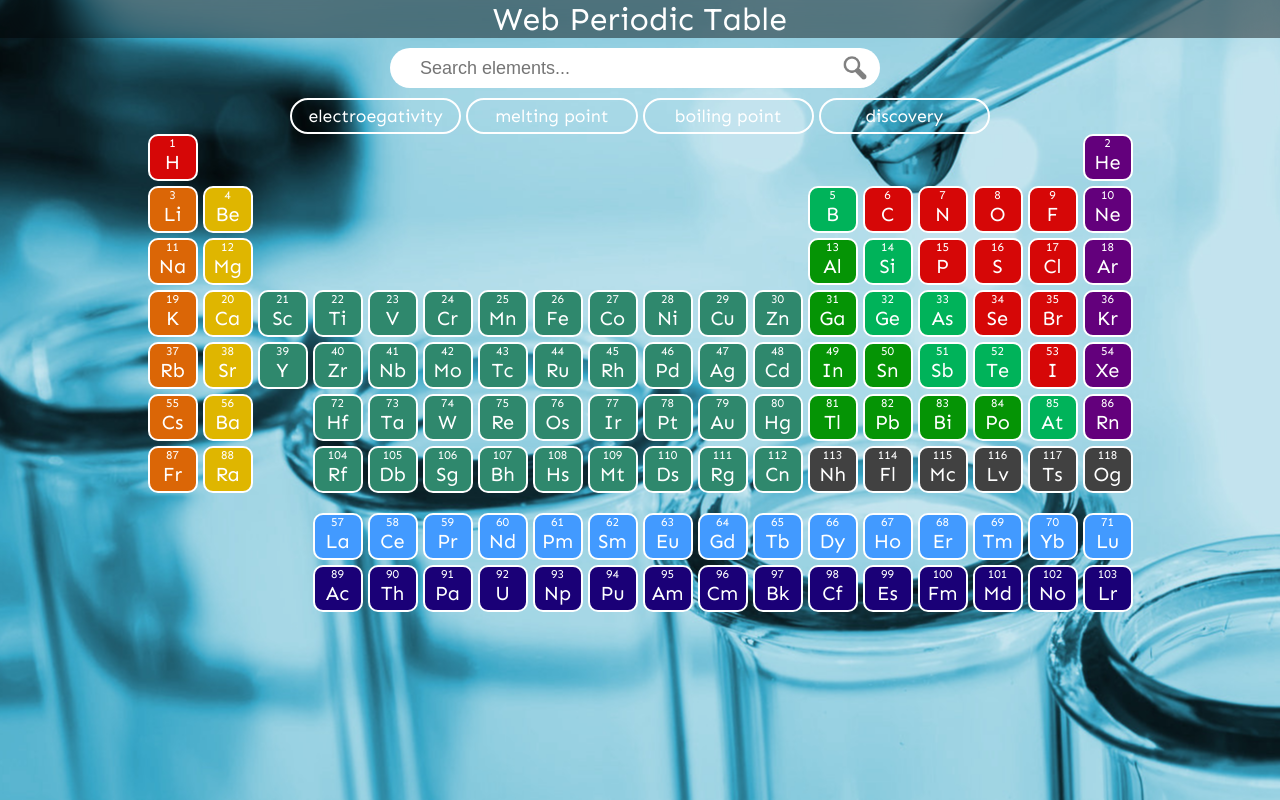
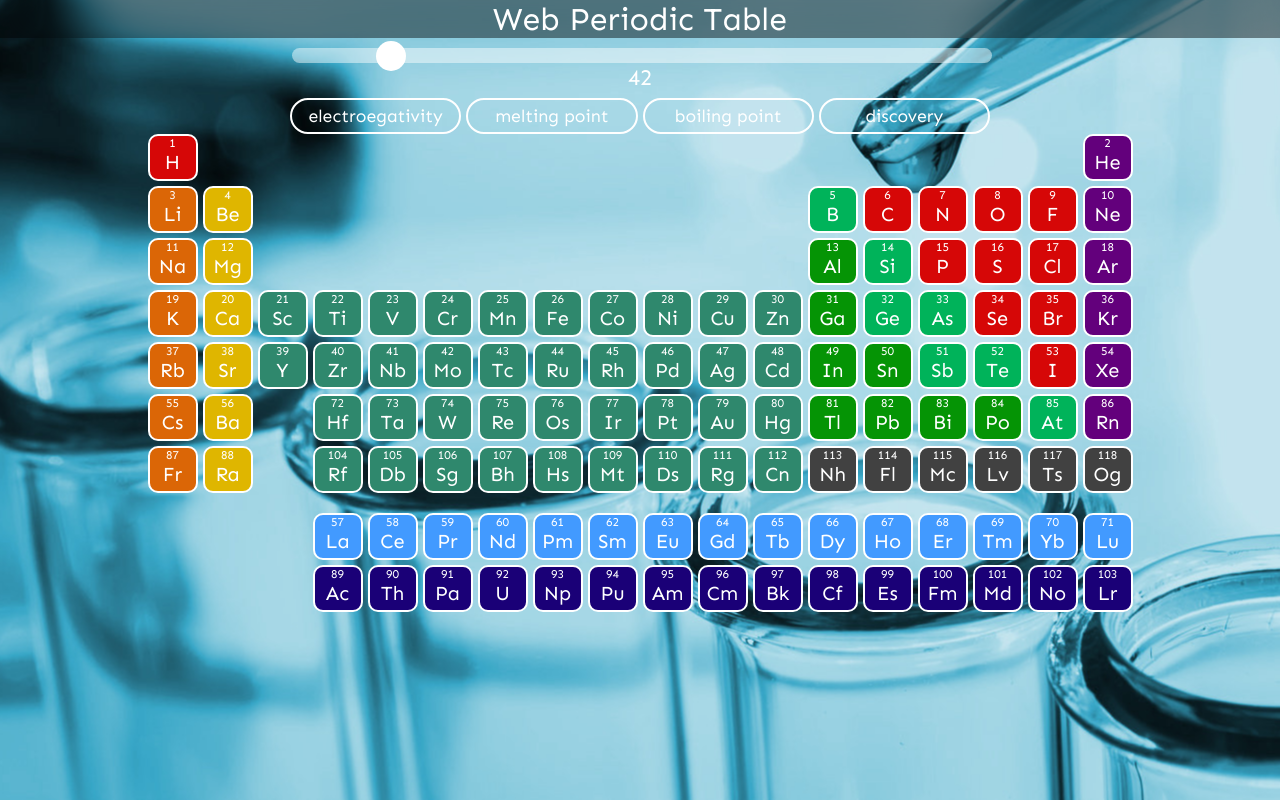
Before and after one commit to AntonHuggard/elementary-2, a React (Create React App) app: page / in a window 1280 px wide. Both pictures are taken after a click on the button "electroegativity". Built offline with nearby package versions, Linux system fonts and the light colour scheme.

Commit message:
toggleable bw en slider and search

```diff
--- a/src/App.js
+++ b/src/App.js
@@ -2490,6 +2490,7 @@ class App extends Component {
   }
   ],
     lowOpacity: "25%",
+    inputOption: "text",
   };
 
   showElements = (show) => {
@@ -2645,16 +2646,32 @@ class App extends Component {
   }
 
   handleElectronegativity = () => {
-    console.log('success! EN');
+    const activate_slider = this.state.inputOption === "en-slider" ? false : true;
+    console.log(activate_slider)
+    const setInput = activate_slider ? "en-slider" : "text";
+    this.setState({ inputOption : setInput });
+    const search_bar = document.getElementById("element_search_container");
+    activate_slider ? search_bar.style.display = 'none' : search_bar.style.display = 'grid';
+    const en_slider = document.getElementById("electronegativity_div");
+    activate_slider ? en_slider.style.display = 'block' : en_slider.style.display = 'none';
   }
   handleMeltingPoint = () => {
-    console.log('success! MP');
+    console.log(this.state.inputOption)
+    const setInput = this.state.inputOption === "mp-slider" ? "text" : "mp-slider";
+    this.setState({ inputOption : setInput })
+    console.log(this.state.inputOption);
   }
   handleBoilingPoint = () => {
-    console.log('success! BP');
+    console.log(this.state.inputOption)
+    const setInput = this.state.inputOption === "bp-slider" ? "text" : "bp-slider";
+    this.setState({ inputOption : setInput })
+    console.log(this.state.inputOption);
   }
   handleDiscovery = () => {
-    console.log('success! DS');
+    console.log(this.state.inputOption)
+    const setInput = this.state.inputOption === "disc-slider" ? "text" : "disc-slider";
+    this.setState({ inputOption : setInput })
+    console.log(this.state.inputOption);
   }
 
   render() {
@@ -2666,6 +2683,10 @@ class App extends Component {
         <SearchBar
           onHandleQuery={this.handleQuery}
         />
+        <div id = "electronegativity_div" className="slider_div desktop-right-col">
+            <input type="range" min="0" max="400" className="slider" id="EN_slider" />
+            <p id = "EN_display">42</p>
+        </div>
         <SliderMenu
           onElectrong={this.handleElectronegativity}
           onMeltingPt={this.handleMeltingPoint}
--- a/src/components/sliders.jsx
+++ b/src/components/sliders.jsx
@@ -5,10 +5,10 @@ class SliderMenu extends Component {
     render() {
         return (
             <div id='slider-menu'>
-                <button onClick={ this.props.onElectrong() }>electroegativity</button>
-                <button onClick={ this.props.onMeltingPt() }>melting point</button>
-                <button onClick={ this.props.onBoilingPt() }>boiling point</button>
-                <button onClick={ this.props.onDiscovery() }>discovery</button>
+                <button onClick={ () => {this.props.onElectrong()} }>electroegativity</button>
+                <button onClick={ () => {this.props.onMeltingPt()} }>melting point</button>
+                <button onClick={ () => {this.props.onBoilingPt()} }>boiling point</button>
+                <button onClick={ () => {this.props.onDiscovery()} }>discovery</button>
             </div>
         );
     }
--- a/src/index.js
+++ b/src/index.js
@@ -1,9 +1,10 @@
 import React from 'react';
 import ReactDOM from 'react-dom/client';
 import './index.css';
-import './science.css';
+import './main.css';
 import './periodic-table.css';
 import './modal.css';
+import './slider.css';
 import './sliderMenu.css';
 import App from './App';
 import reportWebVitals from './reportWebVitals';
--- a/src/science.css
+++ b/src/main.css
@@ -30,7 +30,7 @@ h3 { margin-top: 5px; }
     grid-template-rows: 40px;
 }
 
-#element_search_container  input {
+#element_search_container input {
     min-width: 150px;
     max-width: 645px;
     height: 38px;
@@ -42,7 +42,7 @@ h3 { margin-top: 5px; }
     font-size: 18px;
 }
 
-#element_search_container>img {
+#element_search_container > img {
     grid-column: 2;
     height: 30px;
     background-color: white;
@@ -52,7 +52,6 @@ h3 { margin-top: 5px; }
     padding-right: 10px;
     border-radius: 0px 25px 25px 0px;
 }
-
 
 .periodic-table-wrapper {
     display: block;
--- a/src/modal.css
+++ b/src/modal.css
@@ -1,6 +1,7 @@
 .hide-me {
     display: none;
 }
+
 
 #element-modal {
     position: absolute;
--- /dev/null
+++ b/src/slider.css
@@ -0,0 +1,65 @@
+.slider_div {
+    display: none;
+    max-width: 700px;
+    width: 90%;
+    margin: auto;
+    margin-top: -5px;
+}
+
+.slider {
+    -webkit-appearance: none;
+    appearance: none;
+    outline: none;
+    width: 100%;
+    border-radius: 15px;
+    height: 20px;
+    background-color: rgba(255, 255, 255, 0.466);
+}
+
+.slider::-webkit-slider-thumb {
+    -webkit-appearance: none;
+    appearance: none;
+    width: 40px;
+    height: 40px;
+    border-radius: 50%;
+    background: white;
+    cursor: pointer;
+}
+
+.slider::-moz-range-thumb {
+    width: 40px;
+    height: 40px;
+    border: none;
+    background: white;
+    cursor: pointer;
+    border-radius: 50%;
+}
+
+.slider_div p {
+    background-color: transparent;
+    font-family: 'Sen', sans-serif;
+    font-size: 30px;
+    color: white;
+    text-align: center;
+    margin: 0px;
+}
+
+@media only screen and (min-width: 1000px) {
+    .slider {
+        border-radius: 15px;
+        height: 15px;
+        margin-top: 5px;
+    }
+    .slider::-webkit-slider-thumb {
+        width: 30px;
+        height: 30px;
+    }
+    .slider::-moz-range-thumb {
+        width: 30px;
+        height: 30px;
+    }
+    .slider_div p {
+        font-size: 1.4em;
+        line-height: 21px;
+    }
+}
```
